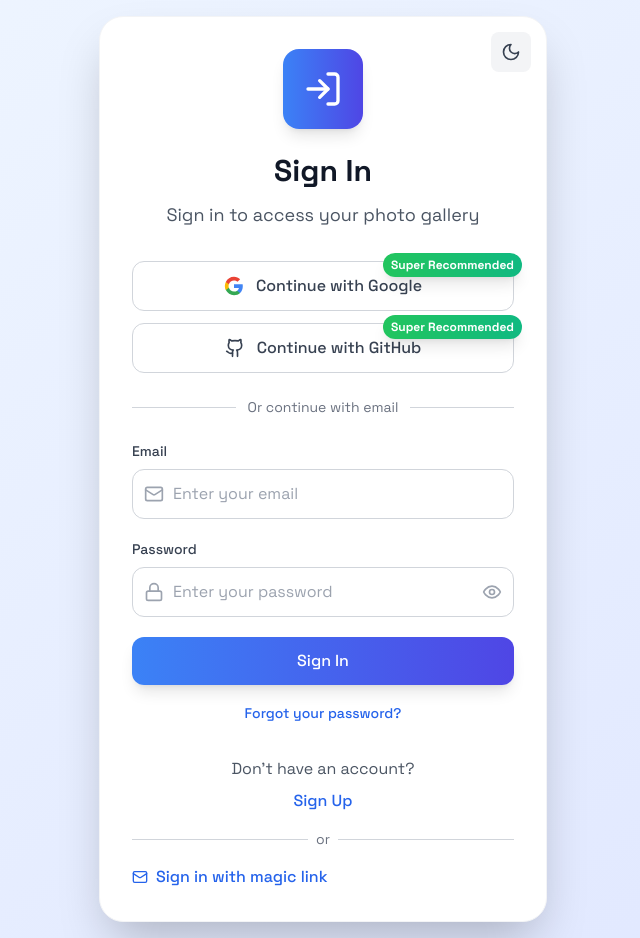
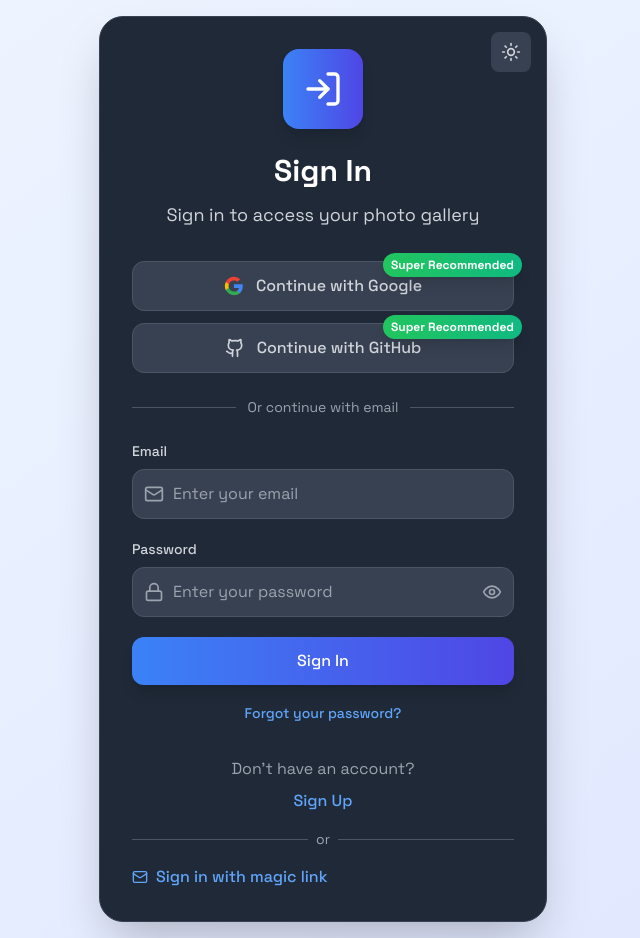
Before and after one commit to nhatminh132/a5gallery, a React (Vite) app: page /settings in a window 1280 px wide. Shown: the whole page, without its empty margins (317-957 px from the left). Built offline with nearby package versions, Linux system fonts and the light colour scheme; no server answers.

Commit message:
Set default theme to dark mode
- Changed default theme from light to dark for better user experience
- Users will see dark mode by default if no preference is saved
- Theme toggle still works to switch between light and dark
- Matches the modern dark theme design of the application

```diff
--- a/src/contexts/ThemeContext.tsx
+++ b/src/contexts/ThemeContext.tsx
@@ -34,7 +34,8 @@ export function ThemeProvider({ children }: ThemeProviderProps) {
       return 'dark';
     }
 
-    return 'light';
+    // Default to dark theme for better experience
+    return 'dark';
   });
 
   useEffect(() => {
```
